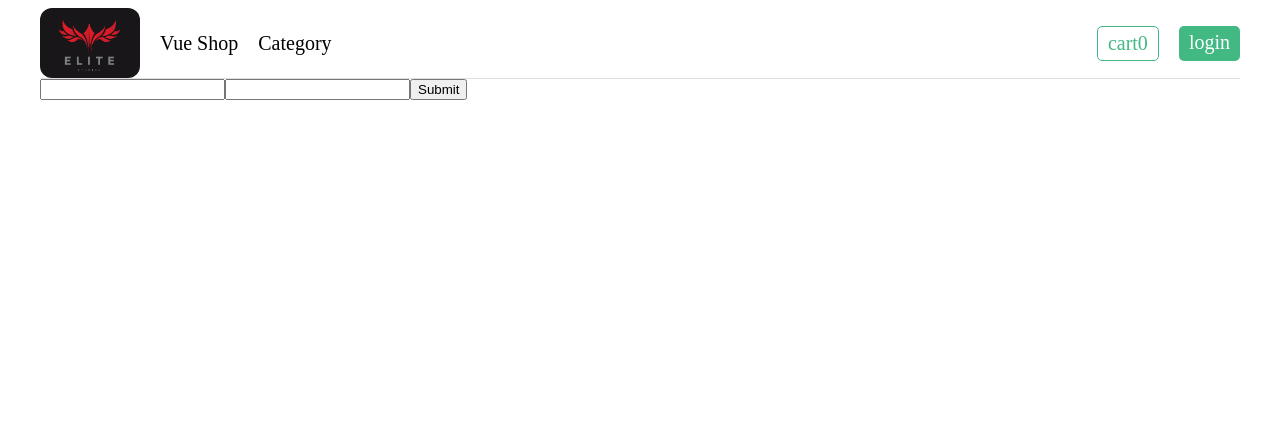
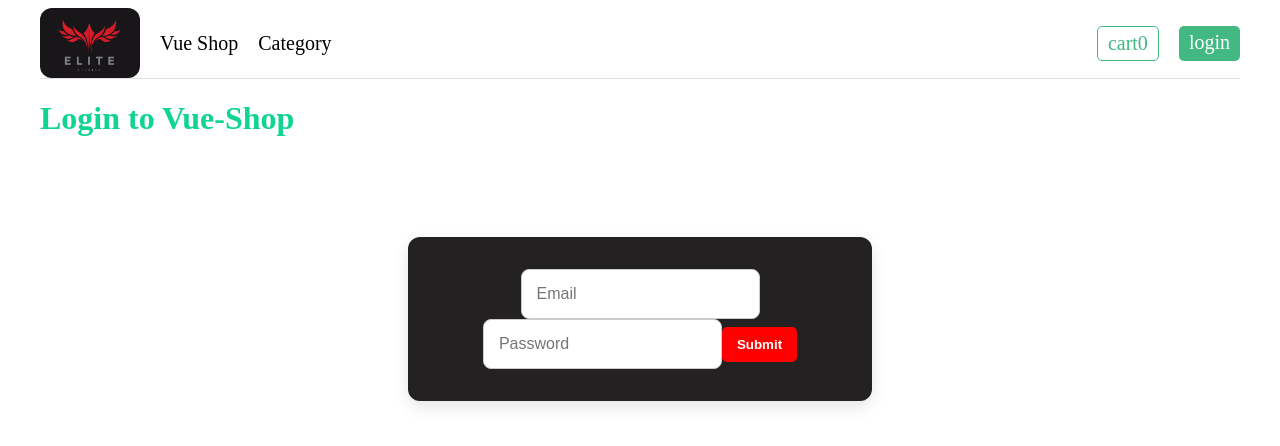
Before and after one commit to jawadsadique2-hash/vue-shop, a Vue app: page /login in a window 1280 px wide. Shown: the top 446 px of the page. Built offline with nearby package versions, Linux system fonts and the light colour scheme.

Commit message:
login css implement

```diff
--- a/package.json
+++ b/package.json
@@ -27,6 +27,7 @@
     "eslint-plugin-vue": "~10.3.0",
     "globals": "^16.3.0",
     "prettier": "3.6.2",
+    "sass-embedded": "^1.92.1",
     "vite": "^7.0.6",
     "vite-plugin-vue-devtools": "^8.0.0"
   }
--- a/src/views/LoginView.vue
+++ b/src/views/LoginView.vue
@@ -1,17 +1,52 @@
 <template>
-  <div>
-    <input type="email" v-model="email" />
-    <input type="password" v-model="password" />
-    <button @click="onSumbit">Submit</button>
+  <h1 class="header">Login to Vue-Shop</h1>
+  <div class="login-container">
+    <input type="email" v-model="email" placeholder="Email" class="input-field" />
+    <input type="password" v-model="password" placeholder="Password" class="input-field" />
+    <button @click="onSumbit" class="login-btn">Submit</button>
   </div>
 </template>
 <script setup>
 import { ref } from 'vue'
+
 const email = ref('')
 const password = ref('')
 const onSumbit = () => {
   console.log('email', email.value)
   console.log('password', password.value)
+  router.push("/")
 }
 </script>
-<style lang="scss" scoped></style>
+<style lang="scss" scoped>
+.login-container {
+
+  max-width: 400px;
+  margin: 100px auto;
+  padding: 2rem;
+  background: #232121;
+  border-radius: 12px;
+  box-shadow: 0 6px 15px rgba(0,0,0,0.1);
+  text-align: center;
+}
+
+.input-field {
+  padding: 15px;
+  border: 1px solid #ccc;
+  border-radius: 8px;
+  font-size: 1rem;
+  outline: none;
+  transition: 0.2s;
+}
+.login-btn {
+  background-color: red;
+  color: white;
+  padding: 10px 15px;
+  border: none;
+  border-radius: 5px;
+  font-weight: bold;
+
+}
+.header {
+  color: rgb(16, 212, 146);
+}
+</style>
```
Also changed, not shown: 1 other file (tests, documents, lock files or other folders).
